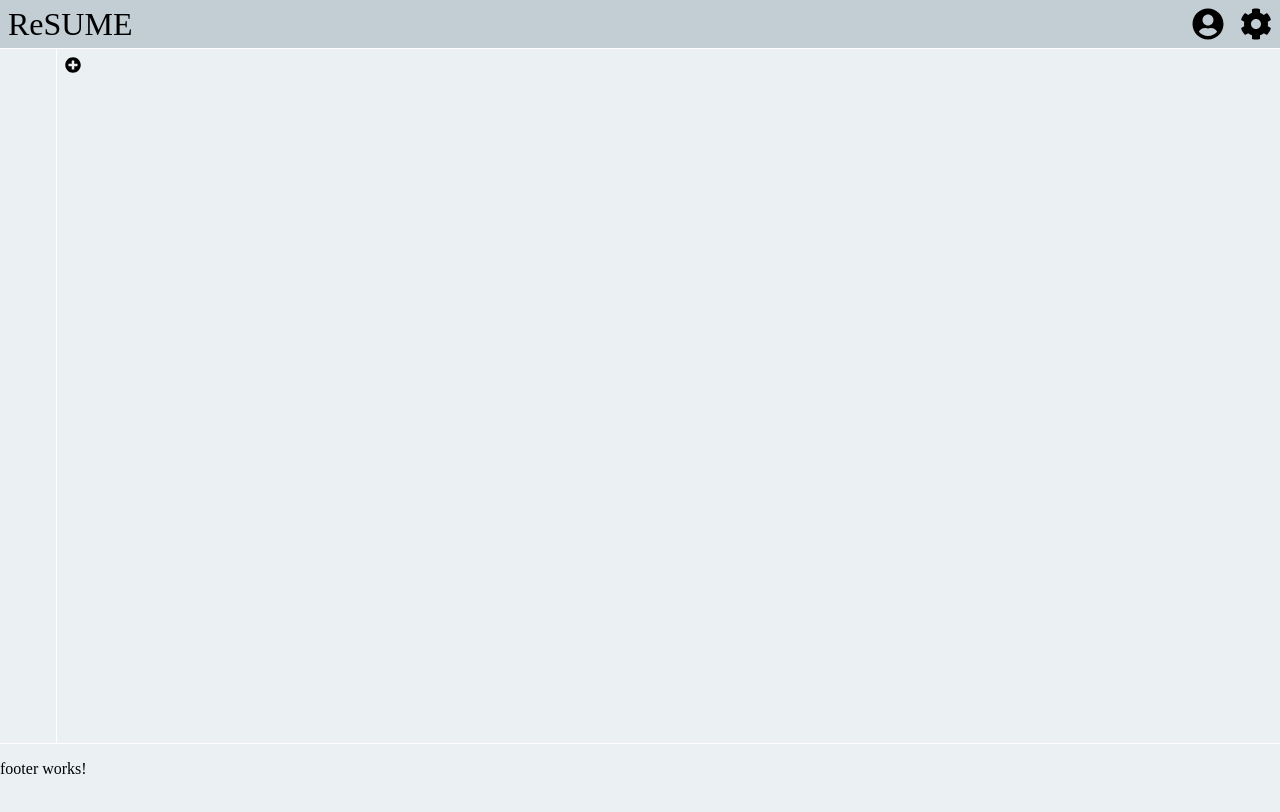
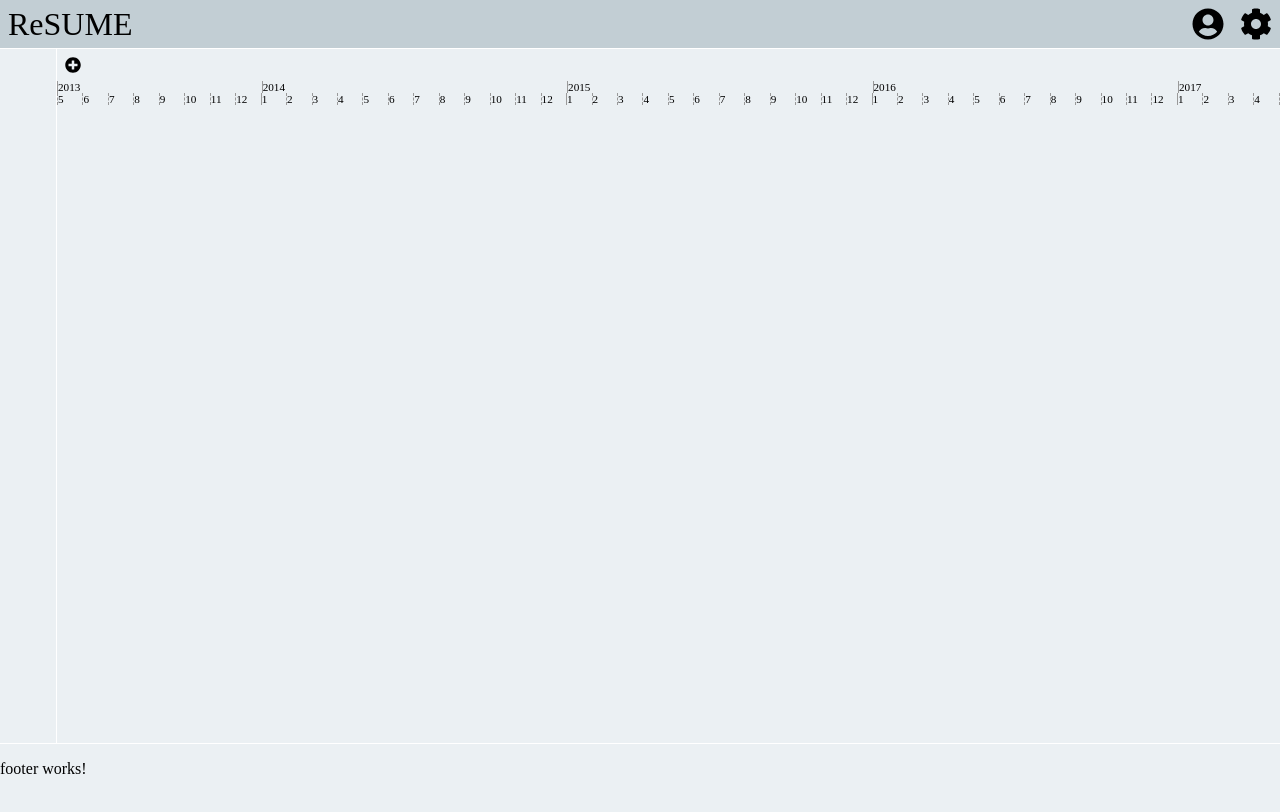
Before and after one commit to FatmanBros/resume, an Angular app: page /resume in a window 1280 px wide. Built offline with nearby package versions, Linux system fonts and the light colour scheme.

Commit message:
update: 履歴の表示を日付ベースに置き換え

```diff
--- a/src/app/common/out-frame/out-frame.component.html
+++ b/src/app/common/out-frame/out-frame.component.html
@@ -6,7 +6,7 @@
     <!-- メニュー -->
     <app-menu></app-menu>
     <!-- メインコンテンツ -->
-    <ng-content class="flex-one"></ng-content>
+    <ng-content class="main-content flex-one"></ng-content>
   </div>
 </div>
 <!-- フッター -->
--- a/src/app/common/out-frame/out-frame.component.scss
+++ b/src/app/common/out-frame/out-frame.component.scss
@@ -1,4 +1,5 @@
 $main-height: calc(100vh * 0.081 + 100vh * 0.051);
+$main-width: calc(100vh * 0.051);
 
 :host {
   display: flex;
@@ -11,3 +12,8 @@ $main-height: calc(100vh * 0.081 + 100vh * 0.051);
   height: calc(100vh - #{$main-height});
   max-height: calc(100vh - #{$main-height});
 }
+
+.main-content {
+  width: calc(100vw - #{$main-width});
+  max-width: calc(100vw - #{$main-width});
+}
--- a/src/app/resume-grid/resume-grid.component.html
+++ b/src/app/resume-grid/resume-grid.component.html
@@ -1,7 +1,23 @@
 <div class="grid overflow-x">
   <!-- 追加ボタン -->
-  <app-icon-button [iconClass]="iconConstants.plus" (onClick)="addResumeBoard($event)" [tooltipText]="'追加'"></app-icon-button>
-  <ng-container *ngFor="let resume of resumes">
-    <app-resume-board [resume]="resume"></app-resume-board>
-  </ng-container>
+  <app-icon-button [iconClass]="iconConstants.plus" (onClick)="addResumeBoard($event)" [tooltipText]="'追加'">
+  </app-icon-button>
+  <div class="flex-h">
+    <!-- 年 -->
+    <ng-container *ngFor="let month of term; let i = index;">
+      <div class="cell year">
+        <ng-container *ngIf="i === 0 || month.month === '1'">
+          <div [ngClass]="{ 'january': month.month === '1'}">
+            {{month.year}}
+          </div>
+        </ng-container>
+      </div>
+    </ng-container>
+  </div>
+  <div class="flex-h">
+    <!-- 月 -->
+    <ng-container *ngFor="let month of term">
+      <div class="cell month" [ngClass]="{ 'january': month.month === '1'}">{{month.month}}</div>
+    </ng-container>
+  </div>
 </div>
--- a/src/app/resume-grid/resume-grid.component.scss
+++ b/src/app/resume-grid/resume-grid.component.scss
@@ -2,3 +2,31 @@ $min-height: 10rem;
 .grid {
   min-height: $min-height;
 }
+
+$border-color: #999;
+$header-grid-style: solid 1px $border-color;
+
+$cell-width: 2%;
+.cell {
+  font-size: 0.7rem;
+}
+.cell.year {
+  min-width: calc(#{$cell-width} + 1px);
+  max-width: calc(#{$cell-width} + 1px);
+}
+.cell.month {
+  min-width: $cell-width;
+  max-width: $cell-width;
+}
+.month {
+  border-left: dashed 1px $border-color;
+}
+.january {
+  border-left: $header-grid-style;
+}
+.year:first-child {
+  border-left: $header-grid-style;
+}
+.year:last-child {
+  border-right: $header-grid-style;
+}
--- a/src/app/resume-grid/resume-grid.component.ts
+++ b/src/app/resume-grid/resume-grid.component.ts
@@ -1,6 +1,7 @@
-import { Component, OnInit, Injector } from '@angular/core';
+import { Component, OnInit, Injector, Input } from '@angular/core';
 import { BaseComponent } from '../common/base/base.component';
 import { Resume } from '../model/resume';
+import { DateUtility } from '../utility/date-utility'
 
 @Component({
   selector: 'app-resume-grid',
@@ -8,6 +9,14 @@ import { Resume } from '../model/resume';
   styleUrls: ['./resume-grid.component.scss']
 })
 export class ResumeGridComponent extends BaseComponent {
+
+  @Input()
+  public termFrom: Date = DateUtility.getSubYearDate(7);
+
+  @Input()
+  public termTo: Date = new Date();
+
+  public term: { year: string, month: string }[];
 
   // TODO: 履歴のサーバー取得処理
   public resumes: Resume[] = [];
@@ -17,6 +26,21 @@ export class ResumeGridComponent extends BaseComponent {
   }
 
   ngOnInit(): void {
+    this.setTerm();
+  }
+
+  private setTerm() {
+    let d = new Date(this.termFrom);
+    let end = DateUtility.getYearMonth(this.termTo);
+
+    this.term = [];
+    while (DateUtility.getYearMonth(d) !== end) {
+      this.term.push({
+        year: '' + d.getFullYear(),
+        month: '' + (d.getMonth() + 1),
+      })
+      d = DateUtility.addMonths(d, 1);
+    }
   }
 
   /**
--- /dev/null
+++ b/src/app/utility/date-utility.ts
@@ -0,0 +1,54 @@
+import { StringUtility } from './string-utility';
+
+export class DateUtility {
+
+  public static getDate() {
+
+  }
+
+  /**
+   * YYYY/MM形式で返却する
+   *
+   * @param date
+   */
+  public static getYearMonth(date: Date): string {
+    return date.getFullYear() + '/' + StringUtility.zeroPadding(date.getMonth(), 2);
+  }
+
+  /**
+   * 本日日付から指定した年数を減算した日付を取得する。
+   *
+   * @param year
+   */
+  public static getSubYearDate(year: number) {
+    const date = new Date();
+    date.setFullYear(date.getFullYear() - year);
+    return date;
+  }
+
+  /**
+   * 月の加算
+   *
+   * @param date
+   * @param months
+   */
+  public static addMonths(date, months) {
+    var resultDate = new Date(date.getTime());
+    resultDate.setMonth(date.getMonth() + months);
+    return resultDate;
+  }
+
+  /**
+   * 日付間の月数を取得
+   *
+   * @param d1
+   * @param d2
+   */
+  public static monthDiff(d1: Date, d2: Date): number {
+    let months;
+    months = (d2.getFullYear() - d1.getFullYear()) * 12;
+    months -= d1.getMonth() + 1;
+    months += d2.getMonth();
+    return Math.abs(months);
+  }
+}
--- /dev/null
+++ b/src/app/utility/string-utility.ts
@@ -0,0 +1,12 @@
+export class StringUtility {
+
+  /**
+   * 桁数分ゼロ埋め
+   *
+   * @param value
+   */
+  public static zeroPadding(value: number, digit: number) {
+    let zeroStr = [digit].map(() => '0').join();
+    return (zeroStr + value).slice(-digit);
+  }
+}
--- a/src/styles.scss
+++ b/src/styles.scss
@@ -48,7 +48,7 @@ body {
 
 /* カスタムスクロールバー */
 
-$scrollbar-width: 0.5rem;
+$scrollbar-width: 0.3rem;
 /*スクロールバー全体*/
 ::-webkit-scrollbar {
   width: $scrollbar-width;
```
